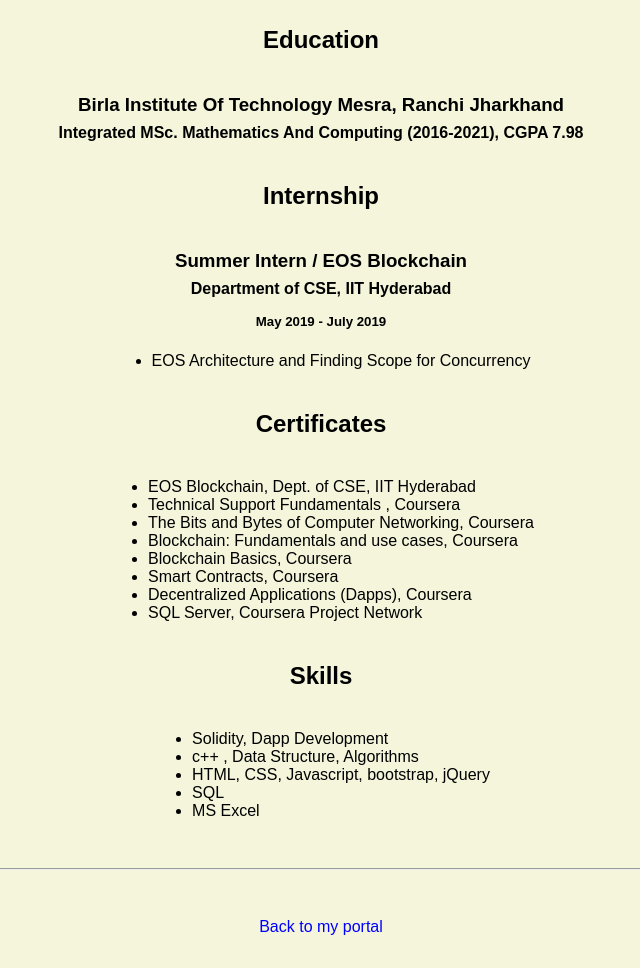
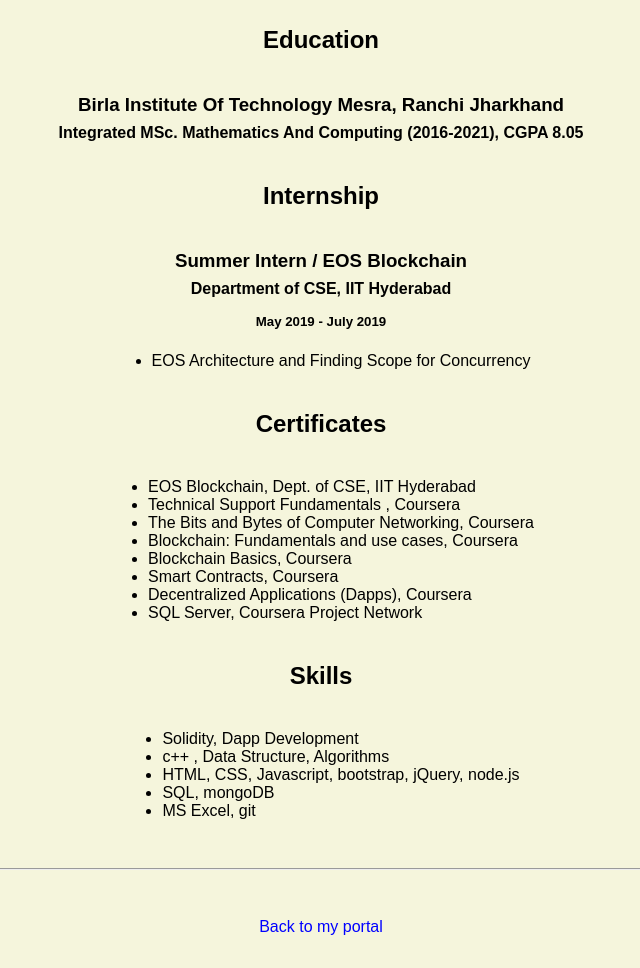
Before and after one commit to Amlathearyan/Amlathearyan.github.io, a plain HTML site: page resume.html in a window 1280 px wide. Shown: the part 740-1708 px from the top of the page, without its empty margins (319-959 px from the left). Drawn offline with Linux system fonts and the light colour scheme.

Commit message:
Update resume.html

```diff
--- a/resume.html
+++ b/resume.html
@@ -31,7 +31,7 @@
     <h2>Education</h2>
 
     <h3>Birla Institute Of Technology Mesra, Ranchi Jharkhand</h3>
-    <h4>Integrated MSc. Mathematics And Computing (2016-2021), CGPA 7.98</h4>
+    <h4>Integrated MSc. Mathematics And Computing (2016-2021), CGPA 8.05</h4>
 
     <h2>Internship</h2>
 
@@ -58,9 +58,9 @@
       <ul>
         <li>Solidity, Dapp Development</li>
         <li>c++ , Data Structure, Algorithms</li>
-        <li>HTML, CSS, Javascript, bootstrap, jQuery</li>
-        <li>SQL</li>
-        <li>MS Excel</li>
+        <li>HTML, CSS, Javascript, bootstrap, jQuery, node.js </li>
+        <li>SQL, mongoDB</li>
+        <li>MS Excel, git</li>
       </ul>
 
 
```
